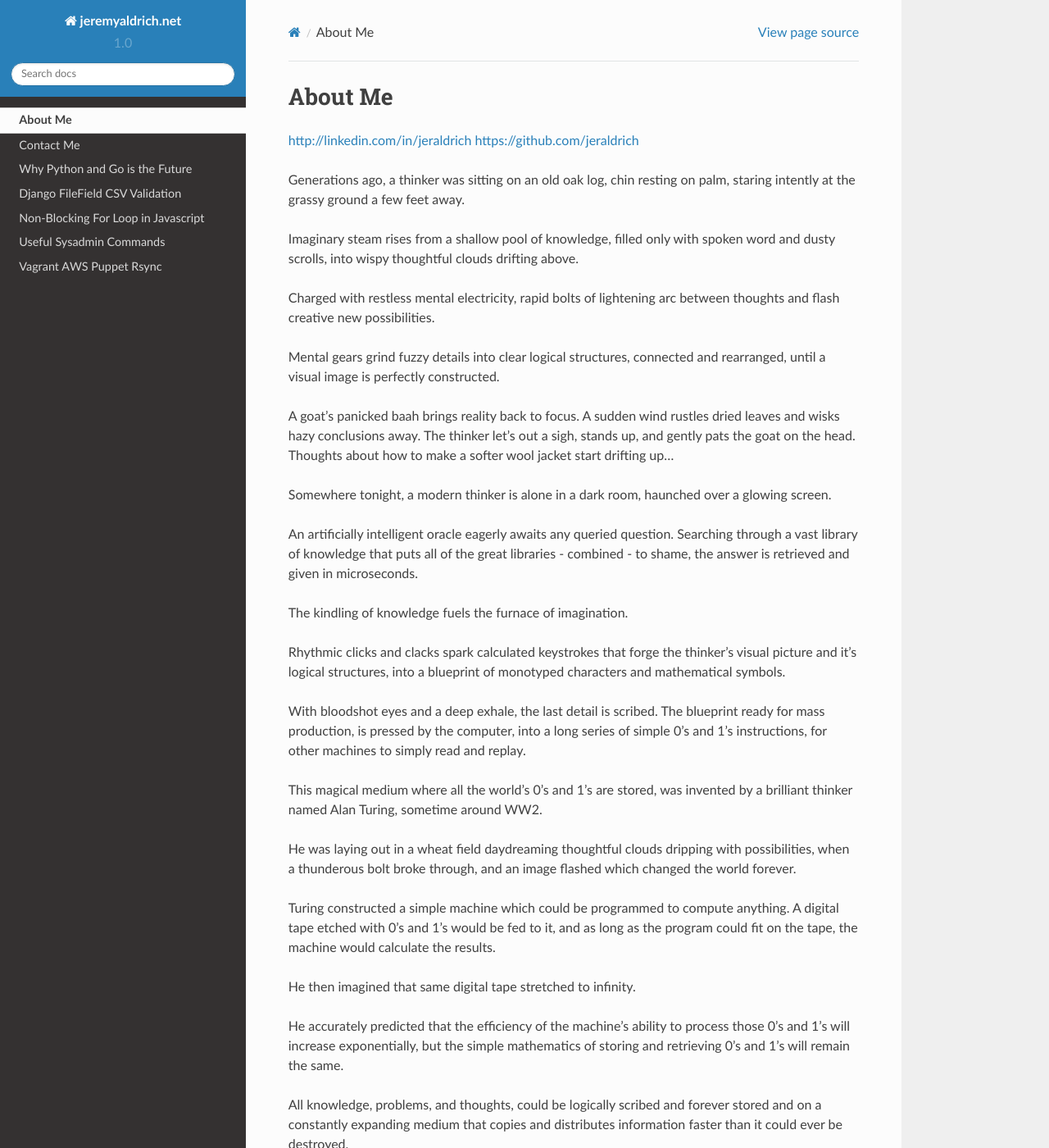
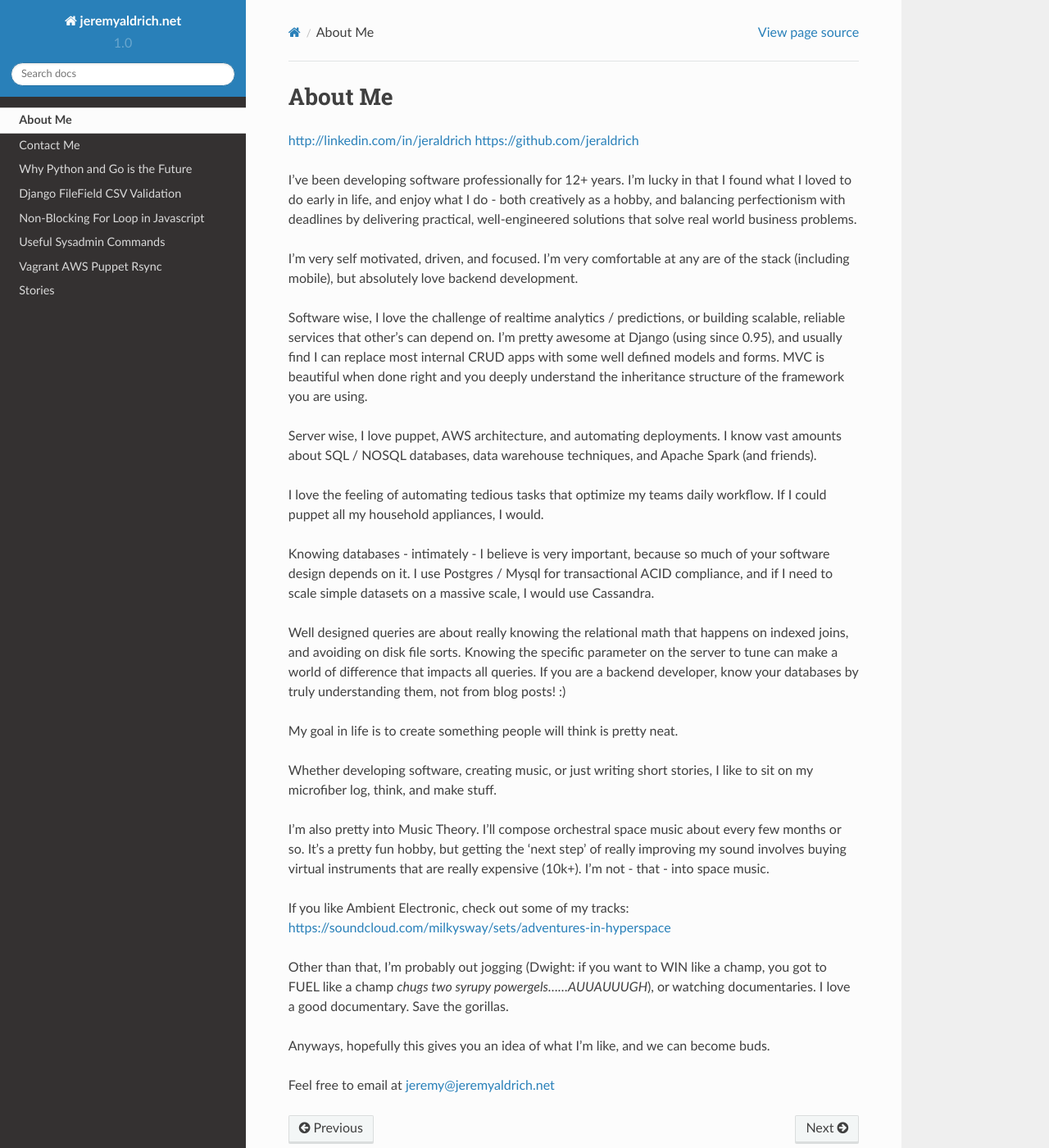
Before and after one commit to jeraldrich/blog, a Sphinx documentation site: the page built from docs/about_me.rst, in a window 1280 px wide and 1400 px high. Shown: the whole window at 82% size. Built offline with Sphinx 7.4.7 and the Read the Docs theme 2.0.0, drawn with Linux system fonts in a browser that asks for light colours; some of the changed text lies outside the part shown.

Commit message:
add stories

```diff
--- a/docs/about_me.rst
+++ b/docs/about_me.rst
@@ -3,51 +3,26 @@ About Me
 http://linkedin.com/in/jeraldrich
 https://github.com/jeraldrich
 
+I’ve been developing software professionally for 12+ years. I'm lucky in that I found what I loved to do early in life, and enjoy what I do - both creatively as a hobby, and balancing perfectionism with deadlines by delivering practical, well-engineered solutions that solve real world business problems.
 
-Generations ago, a thinker was sitting on an old oak log, chin resting on palm, staring intently at the grassy ground a few feet away.
+I'm very self motivated, driven, and focused. I'm very comfortable at any are of the stack (including mobile), but absolutely love backend development.
 
-Imaginary steam rises from a shallow pool of knowledge, filled only with spoken word and dusty scrolls, into wispy thoughtful clouds drifting above.
+Software wise, I love the challenge of realtime analytics / predictions, or building scalable, reliable services that other's can depend on. I'm pretty awesome at Django (using since 0.95), and usually find I can replace most internal CRUD apps with some well defined models and forms. MVC is beautiful when done right and you deeply understand the inheritance structure of the framework you are using.
 
-Charged with restless mental electricity, rapid bolts of lightening arc between thoughts and flash creative new possibilities.
+Server wise, I love puppet, AWS architecture, and automating deployments. I know vast amounts about SQL / NOSQL databases, data warehouse techniques, and Apache Spark (and friends).
 
-Mental gears grind fuzzy details into clear logical structures, connected and rearranged, until a visual image is perfectly constructed.
+I love the feeling of automating tedious tasks that optimize my teams daily workflow. If I could puppet all my household appliances, I would.
 
-A goat’s panicked baah brings reality back to focus. A sudden wind rustles dried leaves and wisks hazy conclusions away. The thinker let’s out a sigh, stands up, and gently pats the goat on the head. Thoughts about how to make a softer wool jacket start drifting up…
+Knowing databases - intimately - I believe is very important, because so much of your software design depends on it. I use Postgres / Mysql for transactional ACID compliance, and if I need to scale simple datasets on a massive scale, I would use Cassandra.
 
+Well designed queries are about really knowing the relational math that happens on indexed joins, and avoiding on disk file sorts. Knowing the specific parameter on the server to tune can make a world of difference that impacts all queries. If you are a backend developer, know your databases by truly understanding them, not from blog posts! :)
 
-Somewhere tonight, a modern thinker is alone in a dark room, haunched over a glowing screen.
-
-An artificially intelligent oracle eagerly awaits any queried question. Searching through a vast library of knowledge that puts all of the great libraries - combined - to shame, the answer is retrieved and given in microseconds.
-
-The kindling of knowledge fuels the furnace of imagination.
-
-Rhythmic clicks and clacks spark calculated keystrokes that forge the thinker’s visual picture and it's logical structures, into a blueprint of monotyped characters and mathematical symbols.
-
-With bloodshot eyes and a deep exhale, the last detail is scribed. The blueprint ready for mass production, is pressed by the computer, into a long series of simple 0’s and 1’s instructions, for other machines to simply read and replay.
-
-This magical medium where all the world’s 0’s and 1’s are stored, was invented by a brilliant thinker named Alan Turing, sometime around WW2.
-
-He was laying out in a wheat field daydreaming thoughtful clouds dripping with possibilities, when a thunderous bolt broke through, and an image flashed which changed the world forever.
-
-Turing constructed a simple machine which could be programmed to compute anything. A digital tape etched with 0’s and 1’s would be fed to it, and as long as the program could fit on the tape, the machine would calculate the results.
-
-He then imagined that same digital tape stretched to infinity.
-
-He accurately predicted that the efficiency of the machine’s ability to process those 0’s and 1’s will increase exponentially, but the simple mathematics of storing and retrieving 0’s and 1’s will remain the same.
-
-All knowledge, problems, and thoughts, could be logically scribed and forever stored and on a constantly expanding medium that copies and distributes information faster than it could ever be destroyed.
-
-With a simple press of a cheap plastic button, blue electric currents shoot through a vast silicon sea of microscopic electronic channels flowing through millions of sparking transistors - busy projecting recorded 0’s and 1’s onto a pixel canvas painted by logically designed blueprints - the virtually constructed image as originally envensioned in the thinker's mind.
-
-Modern day Alchemy.
-
-Ok, enough about software. A little about me.
 
 My goal in life is to create something people will think is pretty neat.
 
 Whether developing software, creating music, or just writing short stories, I like to sit on my microfiber log, think, and make stuff.
 
-I’m also pretty into Music Theory. I’ll compose orchestral space music about every few months or so. It’s a pretty fun hobby, but getting the ‘next step’ of really improving my sound involves buying virtual instruments that are really expensive. I’m not - that - into space music.
+I’m also pretty into Music Theory. I’ll compose orchestral space music about every few months or so. It’s a pretty fun hobby, but getting the ‘next step’ of really improving my sound involves buying virtual instruments that are really expensive (10k+). I’m not - that - into space music.
 
 If you like Ambient Electronic, check out some of my tracks: https://soundcloud.com/milkysway/sets/adventures-in-hyperspace
 
--- a/docs/index.rst
+++ b/docs/index.rst
@@ -18,3 +18,4 @@ Contents:
    nonblocking_forloop_javascript
    useful_sysadmin_commands
    vagrant_puppet_aws_rsync
+   stories
```
Also changed, not shown: docs/stories.rst (added, +45 -0 lines).
